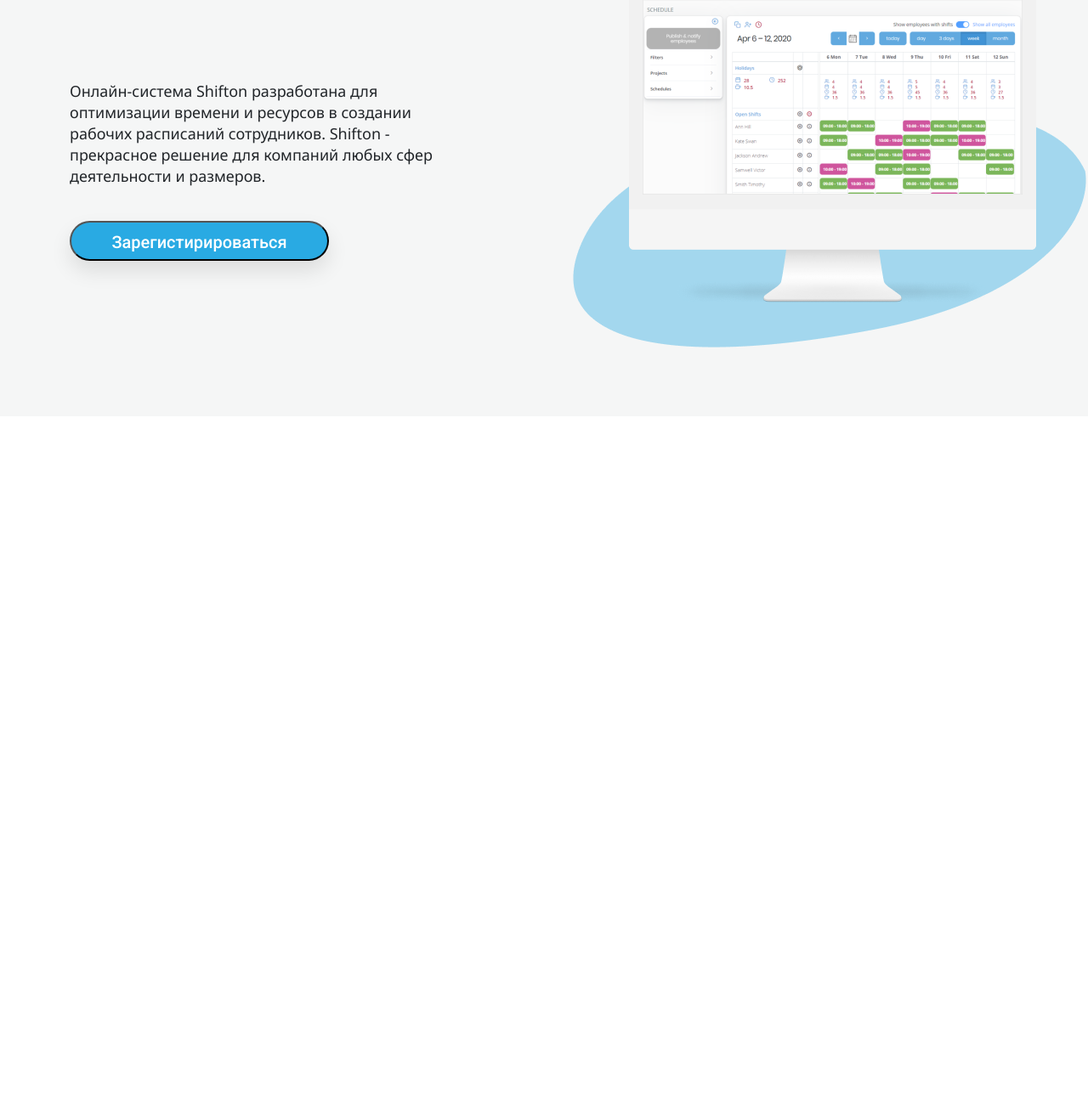
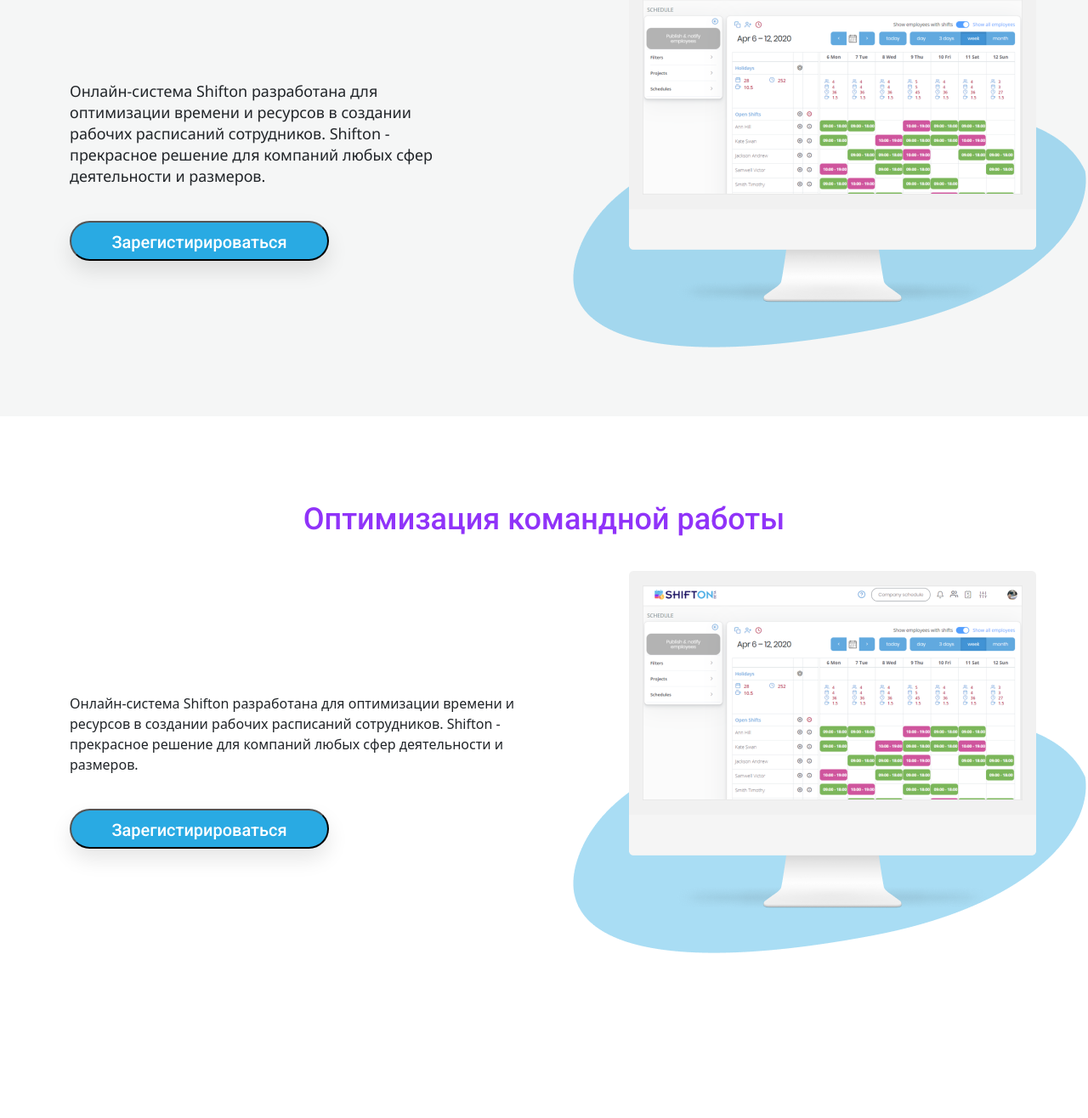
Before and after one commit to deverser/ShiftOn, a website: page index.html in a window 1280 px wide. Shown: the part 2621-3937 px from the top of the page at 85% size. Before the commit the page ends 3111 px from the top, so only its background shows below. Drawn offline with Linux system fonts and the light colour scheme.

Commit message:
Оптимизации кода и верстка следующего блока

```diff
--- a/index.html
+++ b/index.html
@@ -52,7 +52,7 @@
         <section class="opportunities">
             <div class="container">
                 <div class="row">
-                    <h2 class="title title_opportunities col-md-12">Возможности Shifton</h2>
+                    <h2 class="title title_feature title_feature_opportunities col-md-12">Возможности Shifton</h2>
                 </div>
                 <div class="row justify-content-center">
                     <div class="opportunities__card col-md-3">
@@ -113,9 +113,37 @@
                 </div>
             </div>
         </section>
+        <section class="feature">
+            <h2 class="title title_feature title_feature_automation">Автоматизированное создание онлайн расписаний
+            </h2>
+            <div class="container">
+                <div class="row justify-content-between align-items-center">
+                    <div class="feature__content col-md-6">
+                        <p class="feature__content__text feature__content__text_automation">
+                            Онлайн-система Shifton разработана для оптимизации времени и ресурсов в создании рабочих расписаний сотрудников. Shifton - прекрасное решение для компаний любых сфер деятельности и размеров.
+                        </p>
+                        <button class="button button_automation" type="text">Зарегистирироваться</button>
+                    </div>
+                    <div class="feature__img col-md-6"><img src="img/mac_pc.png" alt="Mac PC"></div>
+                </div>
+            </div>
+        </section>
+        <section class="feature feature_optimization">
+            <h2 class="title title_feature title_feature_optimization">Оптимизация командной работы</h2>
+            <div class="container">
+                <div class="row justify-content-between align-items-center">
+                    <div class="automation__content col-md-6">
+                        <p class="automation__content__text">
+                            Онлайн-система Shifton разработана для оптимизации времени и ресурсов в создании рабочих расписаний сотрудников. Shifton - прекрасное решение для компаний любых сфер деятельности и размеров.
+                        </p>
+                        <button class="button button_automation" type="text">Зарегистирироваться</button>
+                    </div>
+                    <div class="automation__img col-md-6"><img src="img/mac_pc.png" alt="Mac PC"></div>
+                </div>
+            </div>
+        </section>
         <section class="automation">
-            <h2 class="title title_automation">Автоматизированное создание онлайн расписаний
-            </h2>
+            <h2 class="title title_automation">Управление сменами и перерывами</h2>
             <div class="container">
                 <div class="row justify-content-between align-items-center">
                     <div class="automation__content col-md-6">
--- a/scss/blocks/_automation.scss
+++ b/scss/blocks/_feature.scss
@@ -1,18 +1,24 @@
-.automation {
+.feature {
     padding-top: 70px;
     padding-bottom: 48px;
     background: #F5F6F6;
+    &_optimization {
+        padding: 100px 0;
+        background: #FFFFFF;
+    }
     &__content {
         width: 475px;
         height: 212px;
         &__text {
-            width: 475px;
-            min-height: 125px;
             font-family: "Noto Sans", sans-serif;
             font-style: normal;
             font-weight: 400;
             font-size: 18px;
             line-height: 25px;
+            &_automation {
+                width: 475px;
+                min-height: 125px;
+            }
         }
     }
 }
--- a/scss/blocks/_title.scss
+++ b/scss/blocks/_title.scss
@@ -5,13 +5,6 @@
     font-size: 48px;
     line-height: 56px;
     color: #FFFFFF;
-    &_opportunities {
-        margin-bottom: 0;
-        font-size: 36px;
-        line-height: 42px;
-        text-align: center;
-        color: #434449;
-    }
     &_opportunities-card {
         margin-top: 23px;
         font-weight: 900;
@@ -19,11 +12,21 @@
         line-height: 26px;
         color: #29AAE3;
     }
-    &_automation {
+    &_feature {
         margin-bottom: 40px;
         font-size: 36px;
         line-height: 42px;
         text-align: center;
-        color: #29AAE3;
+        &_automation {
+            color: #29AAE3;
+        }
+        &_opportunities {
+            margin-bottom: 0;
+            color: #434449;
+        }
+        &_optimization {
+            color: #9033F9;
+        }
+
     }
 }
--- a/scss/style.scss
+++ b/scss/style.scss
@@ -11,4 +11,4 @@
 @import 'blocks/title';
 @import 'blocks/basic';
 @import 'blocks/opportunities';
-@import 'blocks/automation';
+@import 'blocks/feature';
```
Also changed, not shown: css/style.min.css.
